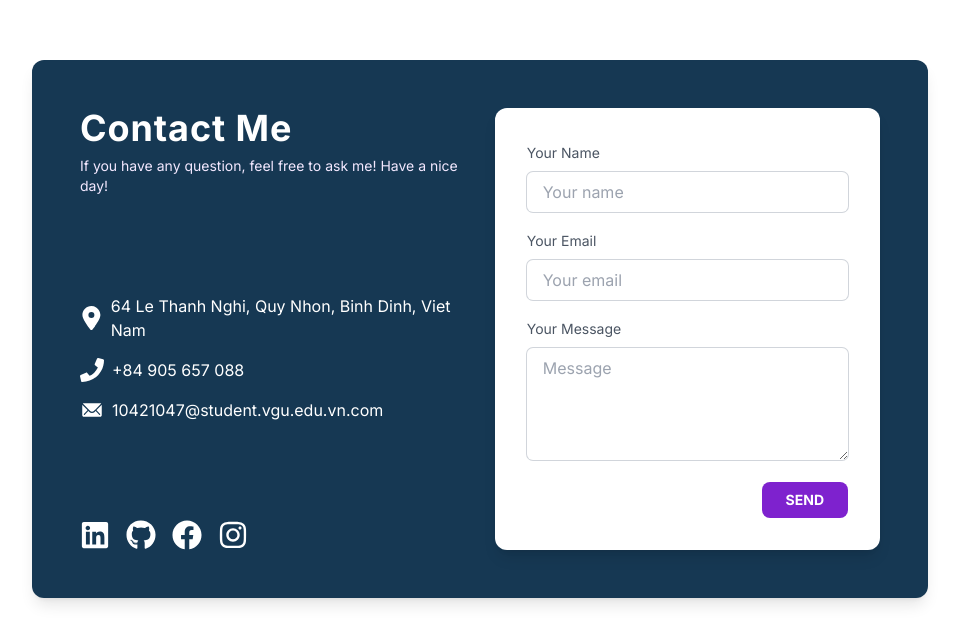
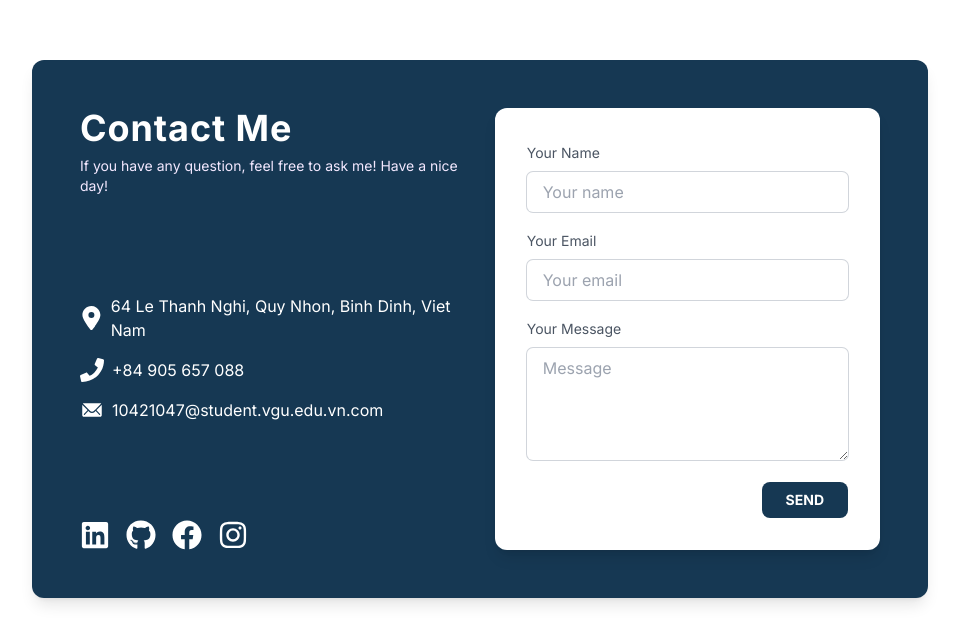
Before and after one commit to PhuDangCode/portfolio-vp, a React (Vite) app: page / in a window 1280 px wide. Shown: the part 5922-6566 px from the top of the page, without its empty margins (160-1119 px from the left). Built offline with nearby package versions, Linux system fonts and the light colour scheme.

Commit message:
Update Contact.jsx

```diff
--- a/src/components/Contact.jsx
+++ b/src/components/Contact.jsx
@@ -104,7 +104,7 @@ const Contact = () => {
                   <label htmlFor="message" className="text-sm">Your Message</label>
                   <textarea rows="4" name="message" placeholder="Message" className="ring-1 ring-gray-300 w-full rounded-md px-4 py-2 mt-2 outline-none focus:ring-2 focus:ring-purple-300" />
                 </div>
-                <button type="submit" className="inline-block self-end bg-purple-700 text-white font-bold rounded-lg px-6 py-2 uppercase text-sm">Send</button>
+                <button type="submit" className="inline-block self-end bg-[#163853] text-white font-bold rounded-lg px-6 py-2 uppercase text-sm">Send</button>
               </form>
             </div>
           </div>
```
